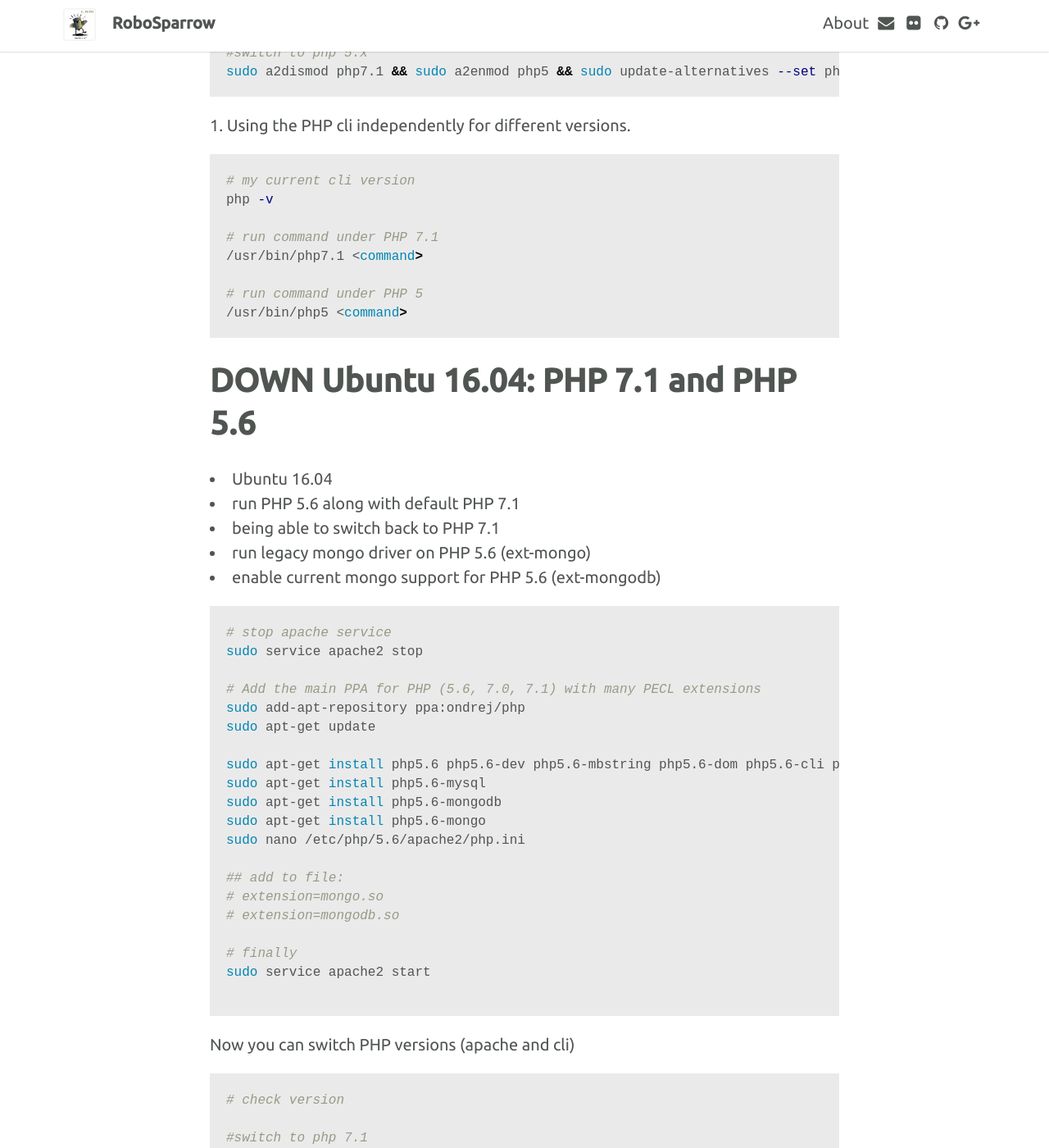
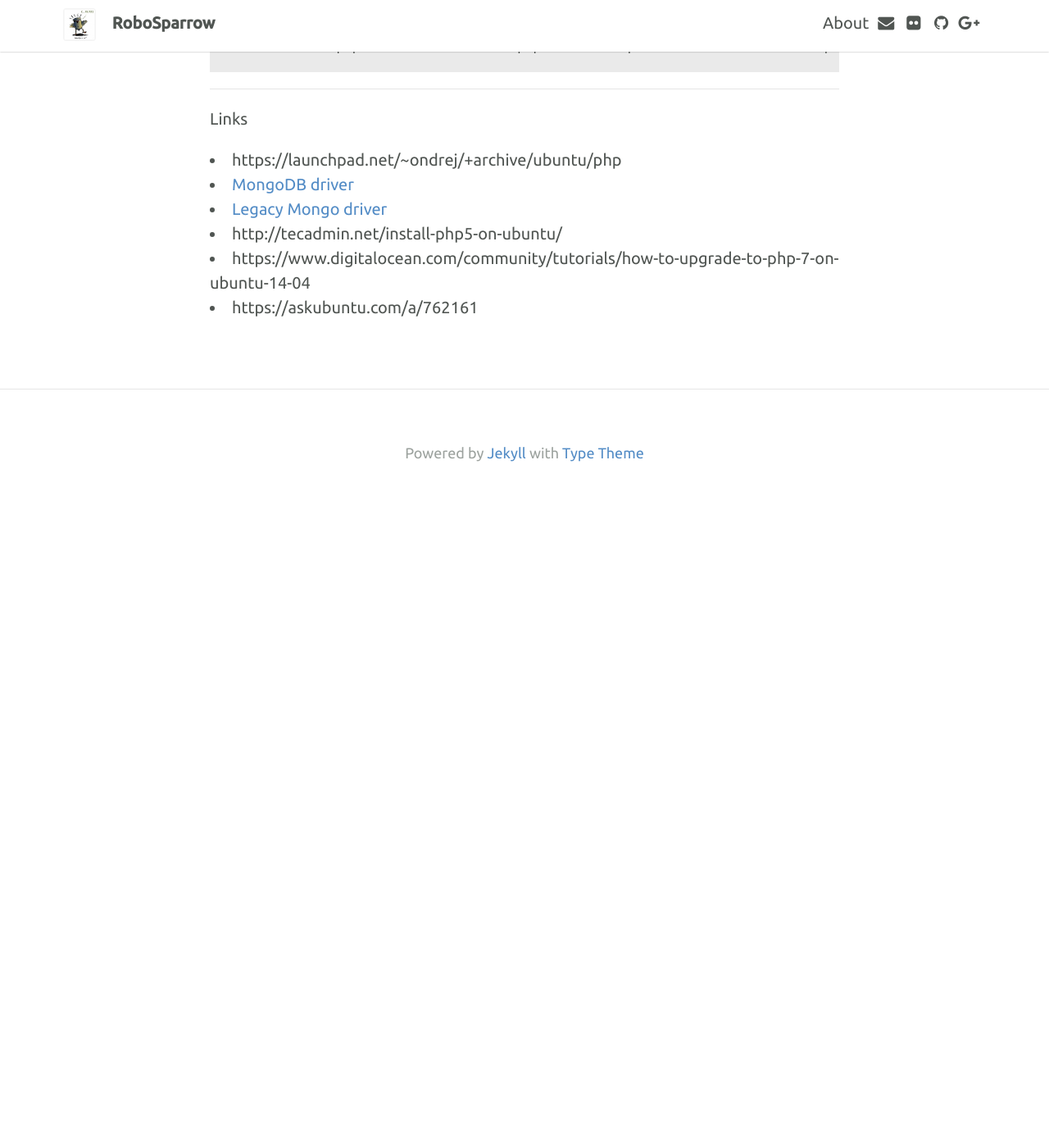
Before and after one commit to RoboSparrow/RoboSparrow.github.io, a Jekyll site: the page built from _posts/2016-12-10-php-7-on-ubuntu14.md, in a window 1280 px wide and 1400 px high, scrolled down 2207 px. Shown: the whole window at 82% size. Built offline with Jekyll 4.4.1, drawn with Linux system fonts in a browser that asks for light colours; nearby versions of some CDN libraries; after the commit the page ends 2837 px from its top, so only the background shows below that; some of the changed text lies outside the part shown.

Commit message:
separated phpv article

````diff
--- a/_posts/2016-12-09-php-7-on-ubuntu14.md
+++ b/_posts/2016-12-10-php-7-on-ubuntu14.md
@@ -1,12 +1,12 @@
 ---
 layout: post
-title: Dev Notes - LAMP Ubuntu 14.x and 16.x run PHP5 and PHP7 parallel (with Mongo)
+title: Dev Notes - LAMP Ubuntu 14, Switch between PHP 5.6 and 7.1 (incl. Mongo)
 ---
-
-*Edit March 2017: I now added the downgrading variant, i.e. Ubuntu 16.04 with PHP.71 and 5.6*
 
 Sometimes you can't just upgrade Ubuntu to >=16 which ships a LAMP with PHP 7 by default .
 As a **temporary** solution you can upgrade your old LAMP to PHP 7 whilst keeping PHP 5.x available.
+
+* Edit July 2017: Here's how to do this with [Ubuntu 16.x](2016-12-10-php-7-on-ubuntu14.md)
 
 Use case: an existing development server for [lxHive](https://github.com/Brightcookie/lxHive)
 Note: This is not recommended for production environments.
@@ -52,7 +52,7 @@ sudo apt-get install php7.1-mysql
 sudo apt-get install php7.1-mongodb
 ```
 
-4. register monodb extension in php.ini
+4. register Monodb extension in php.ini
 
 ```bash
 sudo nano /etc/php/7.1/apache2/php.ini #grab loaded ini from phpinfo()
@@ -80,83 +80,6 @@ sudo a2dismod php5 && sudo a2enmod php7.1 && sudo update-alternatives --set php
 sudo a2dismod php7.1 && sudo a2enmod php5 && sudo update-alternatives --set php /usr/bin/php5.6 && sudo service apache2 restart
 ```
 
-5. Using the PHP cli independently for different versions.
-
-```bash
-# my current cli version
-php -v
-
-# run command under PHP 7.1
-/usr/bin/php7.1 <command>
-
-# run command under PHP 5
-/usr/bin/php5 <command>
-```
-
-## DOWN Ubuntu 16.04: PHP 7.1 and PHP 5.6
-
- * Ubuntu 16.04
- * run PHP 5.6 along with default PHP 7.1
- * being able to switch back to PHP 7.1
- * run legacy mongo driver on PHP 5.6 (ext-mongo)
- * enable current mongo support for PHP 5.6 (ext-mongodb)
-
-```bash
-# stop apache service
-sudo service apache2 stop
-
-# Add the main PPA for PHP (5.6, 7.0, 7.1) with many PECL extensions
-sudo add-apt-repository ppa:ondrej/php
-sudo apt-get update
-
-sudo apt-get install php5.6 php5.6-dev php5.6-mbstring php5.6-dom php5.6-cli php5.6-json php5.6-curl php5.6-gd php5.6-mcrypt
-sudo apt-get install php5.6-mysql
-sudo apt-get install php5.6-mongodb
-sudo apt-get install php5.6-mongo
-sudo nano /etc/php/5.6/apache2/php.ini
-
-## add to file:
-# extension=mongo.so
-# extension=mongodb.so
-
-# finally
-sudo service apache2 start
-
-```
-
-Now you can switch PHP versions (apache and cli)
-
-```bash
-# check version
-
-#switch to php 7.1
-sudo a2dismod php5.6 && sudo a2enmod php7.1 && sudo update-alternatives --set php /usr/bin/php7.1 && sudo service apache2 restart
-
-#switch to php 5.x
-sudo a2dismod php7.1 && sudo a2enmod php5.6 && sudo update-alternatives --set php /usr/bin/php5.6 && sudo service apache2 restart
-```
-<script src="https://gist.github.com/RoboSparrow/7749e3b9b42da1a2c8ca4326046c7ebd.js"></script>
-
-Using the PHP cli independently for different versions.
-
-```bash
-# my current cli version
-php -v
-
-# run command under PHP 7.1
-/usr/bin/php7.1 <command>
-
-# run command under PHP 5.6
-/usr/bin/php5.6 <command>
-```
-
-Using composer
-
-
-```bash
-composer <task> --ignore-platform-reqs
-```
-
 ---
 
 Links
````
Also changed, not shown: _posts/2016-12-09-php-5-on-ubuntu16 .md (added, +71 -0 lines).
